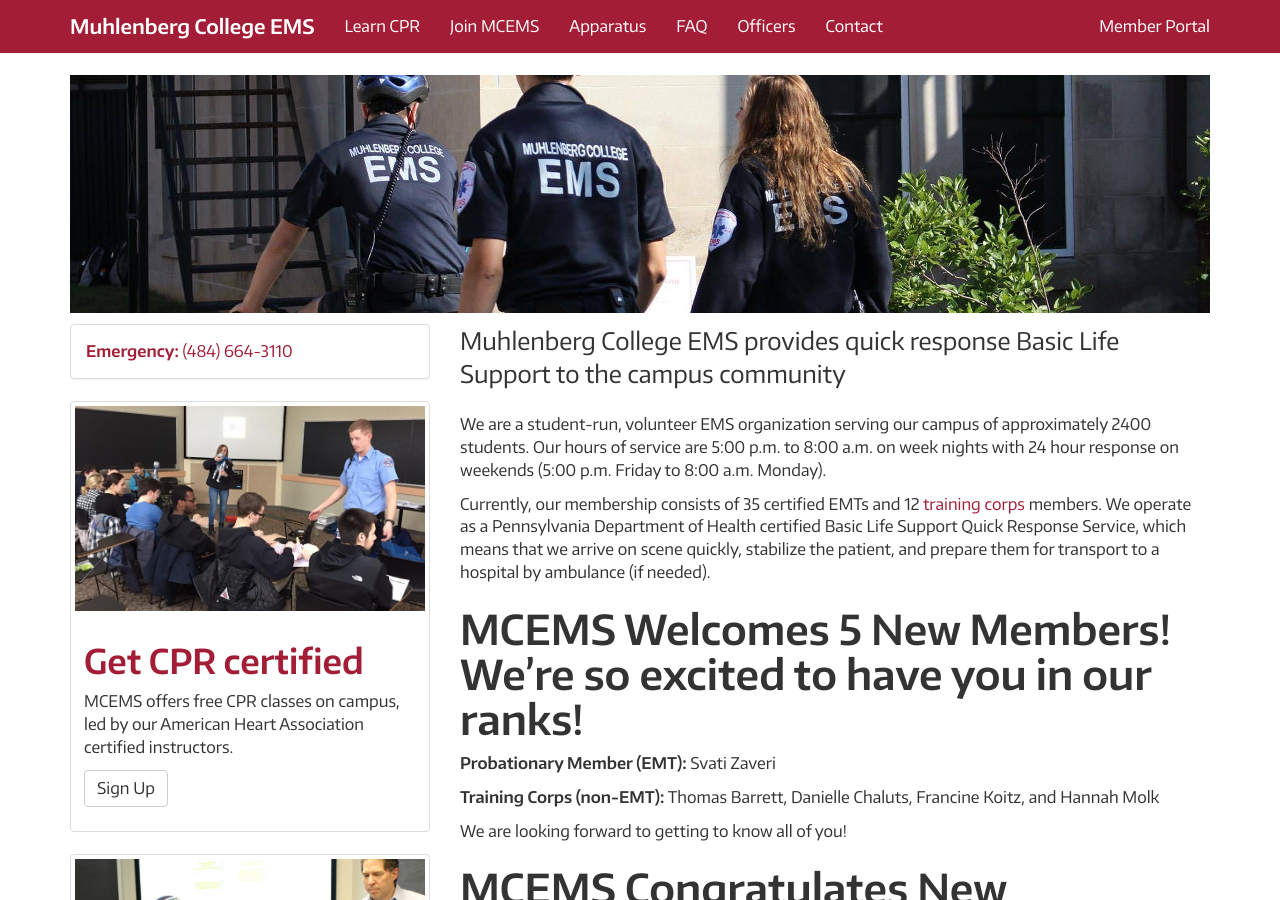
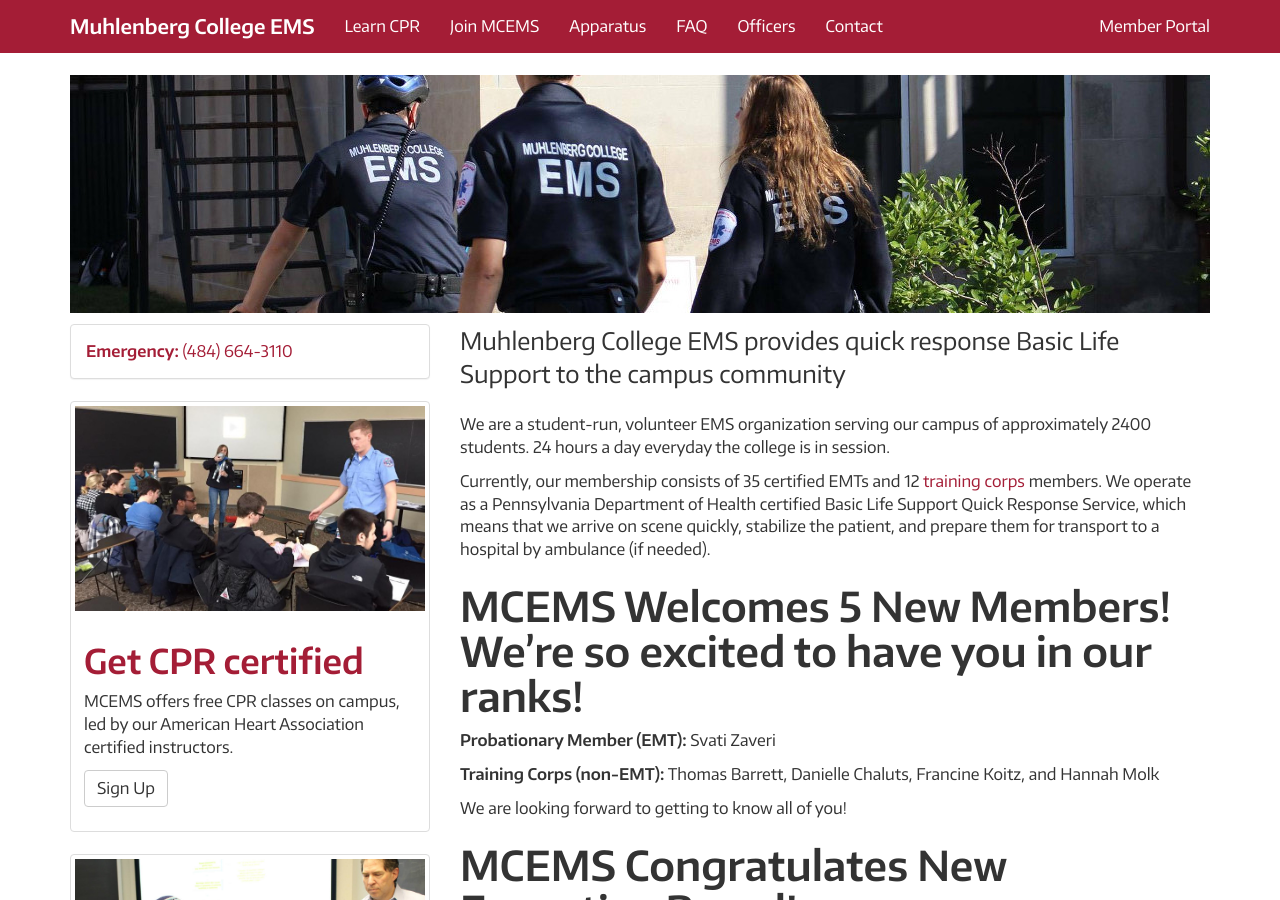
Before and after one commit to MCEMS/www, a Jekyll site: the page built from index.html, in a window 1280 px wide and 900 px high. Built offline with Jekyll 4.4.1, drawn with Linux system fonts in a browser that asks for light colours; nearby versions of some CDN libraries.

Commit message:
Update index.html
fixed hours of operation on the home page

```diff
--- a/index.html
+++ b/index.html
@@ -41,7 +41,7 @@
   </div>
   <div class="col-md-8">
     <p class="lead">Muhlenberg College EMS provides quick response Basic Life Support to the campus community</p>
-    <p>We are a student-run, volunteer EMS organization serving our campus of approximately 2400 students. Our hours of service are 5:00 p.m. to 8:00 a.m. on week nights with 24 hour response on weekends (5:00 p.m. Friday to 8:00 a.m. Monday).</p>
+    <p>We are a student-run, volunteer EMS organization serving our campus of approximately 2400 students. 24 hours a day everyday the college is in session.</p>
     <p>Currently, our membership consists of {{ site.data.membership.emt }} certified EMTs and {{ site.data.membership.training_corps }} <a href="/join-mcems/">training corps</a> members. We operate as a Pennsylvania Department of Health certified Basic Life Support Quick Response Service, which means that we arrive on scene quickly, stabilize the patient, and prepare them for transport to a hospital by ambulance (if needed).</p>
 
     {% capture news %}{% include news.markdown %}{% endcapture %}
```
